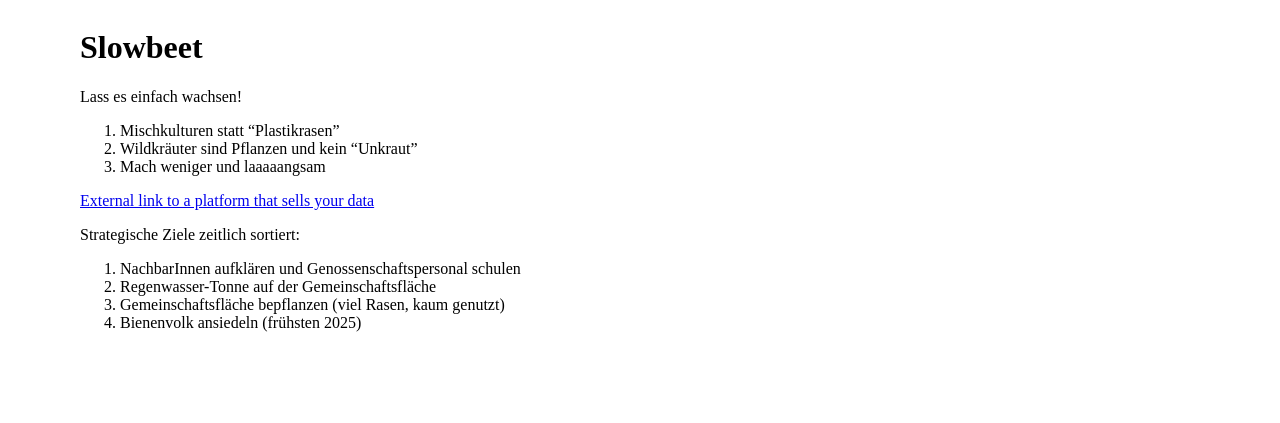
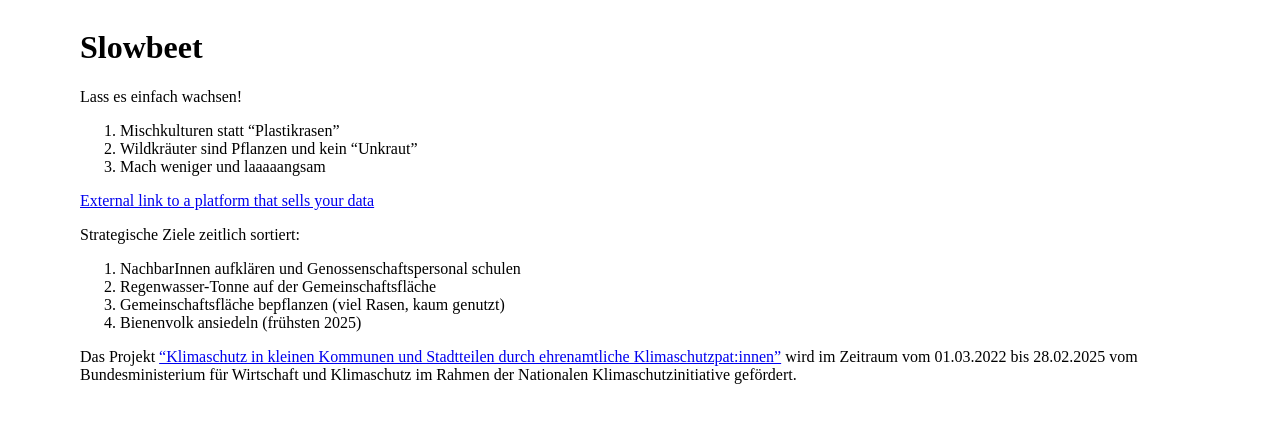
Before and after one commit to adamniedzielski/exklave-wedding, a Jekyll site: the page built from _pages/slowbeet.markdown, in a window 1280 px wide. Shown: the top 423 px of the page. Built offline with Jekyll 4.4.1, drawn with Linux system fonts in a browser that asks for light colours.

Commit message:
Get some Bio-Alman credibility

```diff
--- a/_pages/slowbeet.markdown
+++ b/_pages/slowbeet.markdown
@@ -18,3 +18,7 @@
 1. Regenwasser-Tonne auf der Gemeinschaftsfläche
 1. Gemeinschaftsfläche bepflanzen (viel Rasen, kaum genutzt)
 1. Bienenvolk ansiedeln (frühsten 2025)
+
+Das Projekt ["Klimaschutz in kleinen Kommunen und Stadtteilen durch ehrenamtliche Klimaschutzpat:innen"](https://klimaschutz-ehrenamt.de/ueber-uns/klikks-vor-ort)
+wird im Zeitraum vom 01.03.2022 bis 28.02.2025 vom Bundesministerium für Wirtschaft und Klimaschutz im Rahmen der Nationalen
+Klimaschutzinitiative gefördert.
--- a/index.markdown
+++ b/index.markdown
@@ -78,6 +78,7 @@
 
 - [Sisyphos](https://sisyphos-berlin.net/)
 - [Frank](https://digitalcourage.de/frank-geht-ran)
+- [Berliner Energieagentur](https://www.berliner-e-agentur.de)
 
 
 ## Kontakt
```
